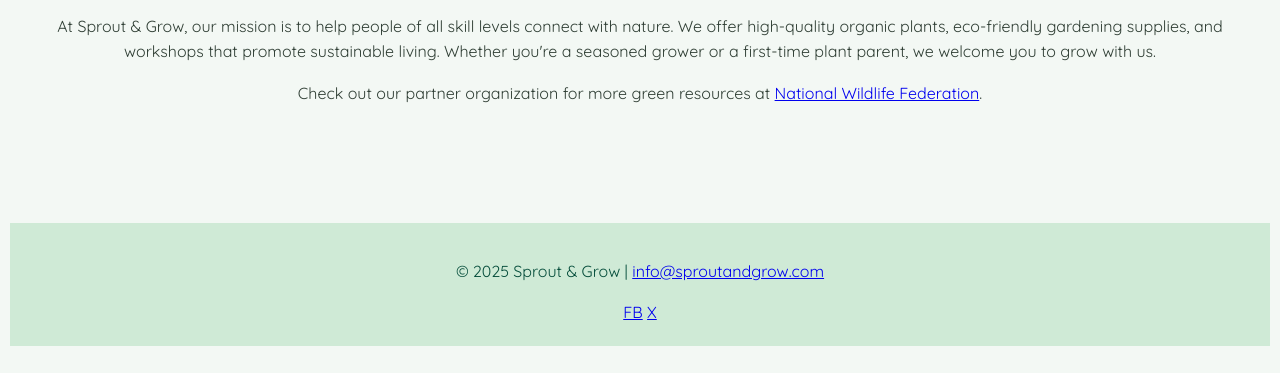
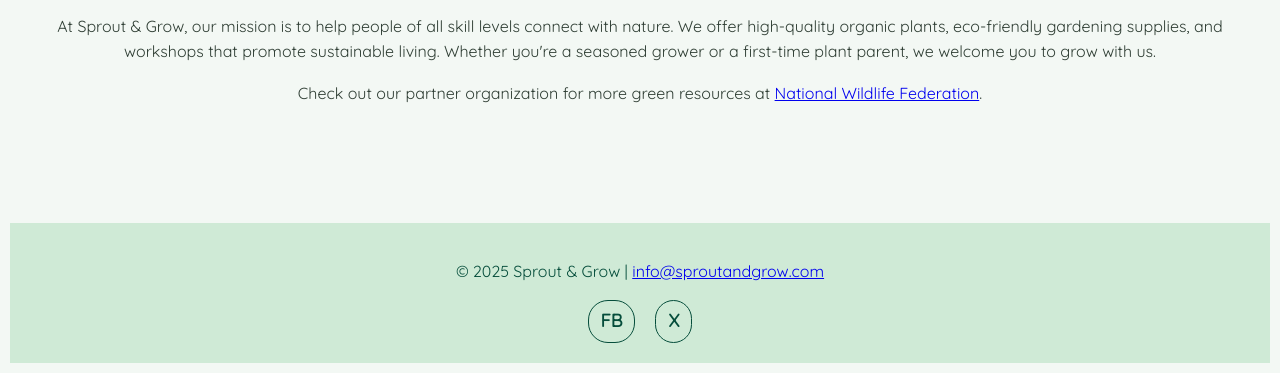
Before and after one commit to MorganDRummel/Sprout.github.io, a plain HTML site: page index.html in a window 1280 px wide. Shown: the part 941-1314 px from the top of the page. Drawn offline with nearby package versions, Linux system fonts and the light colour scheme.

Commit message:
Update styles.css

```diff
--- a/styles.css
+++ b/styles.css
@@ -8,12 +8,10 @@ body {
   color: #2f3e34;
   line-height: 1.6;
 }
-
 header {
   background-color: #E3F0DA;
   padding: 20px 0;
 }
-
 .header-flex {
   display: flex;
   justify-content: space-between;
@@ -22,7 +20,6 @@ header {
   margin: 0 auto;
   padding: 0 20px;
 }
-
 footer {
   background-color: #CFEAD6;
   color: #054D3B;
@@ -30,12 +27,10 @@ footer {
   padding: 20px;
   margin-top: 40px;
 }
-
 main {
   padding: 20px;
   text-align: center;
 }
-
 /* Button */
 .cta-button {
   background-color: #054D3B;
@@ -44,11 +39,9 @@ main {
   border-radius: 30px;
   font-size: 1rem;
 }
-
 .cta-button:hover {
   background-color: #8FBD4F;
 }
-
 /* Navigation */
 .nav-links {
   list-style: none;
@@ -56,34 +49,28 @@ main {
   flex-wrap: wrap;
   gap: 20px;
 }
-
 .nav-links a {
   color: #054D3B;
   font-weight: bold;
 }
-
 .nav-links a:hover {
   color: #8FBD4F;
 }
-
 /* Hero */
 .hero {
   text-align: center;
   background-color: #cfead6;
   padding: 60px 20px;
 }
-
 .hero h1 {
   font-family: 'Playfair Display', serif;
   font-size: 3rem;
   margin-bottom: 10px;
 }
-
 .hero p {
   font-size: 1rem;
   margin-bottom: 20px;
 }
-
 /* Image + Text Flex Section */
 .flex-container {
   display: flex;
@@ -91,10 +78,32 @@ main {
   gap: 20px;
   margin-bottom: 40px;
 }
-
 .flex-container img {
   max-width: 300px;
   width: 100%;
   height: auto;
   border-radius
 }
+ .social-links {
+  display: flex;
+  justify-content: center;
+  gap: 20px;
+  margin-top: 10px;
+}
+
+.social-links a {
+  font-weight: bold;
+  color:#054D3B;
+  text-decoration: none;
+  font-size: 18px;
+  padding: 6px 12px;
+  border: 1px solid #054D3B;
+  border-radius: 20px;
+  transition: background-color 0.3s, color 0.3s;
+}
+
+.social-links a:hover {
+  background-color: #BDD982;
+  color: #054D3B;
+  border-color: #BDD982;
+  }
```
